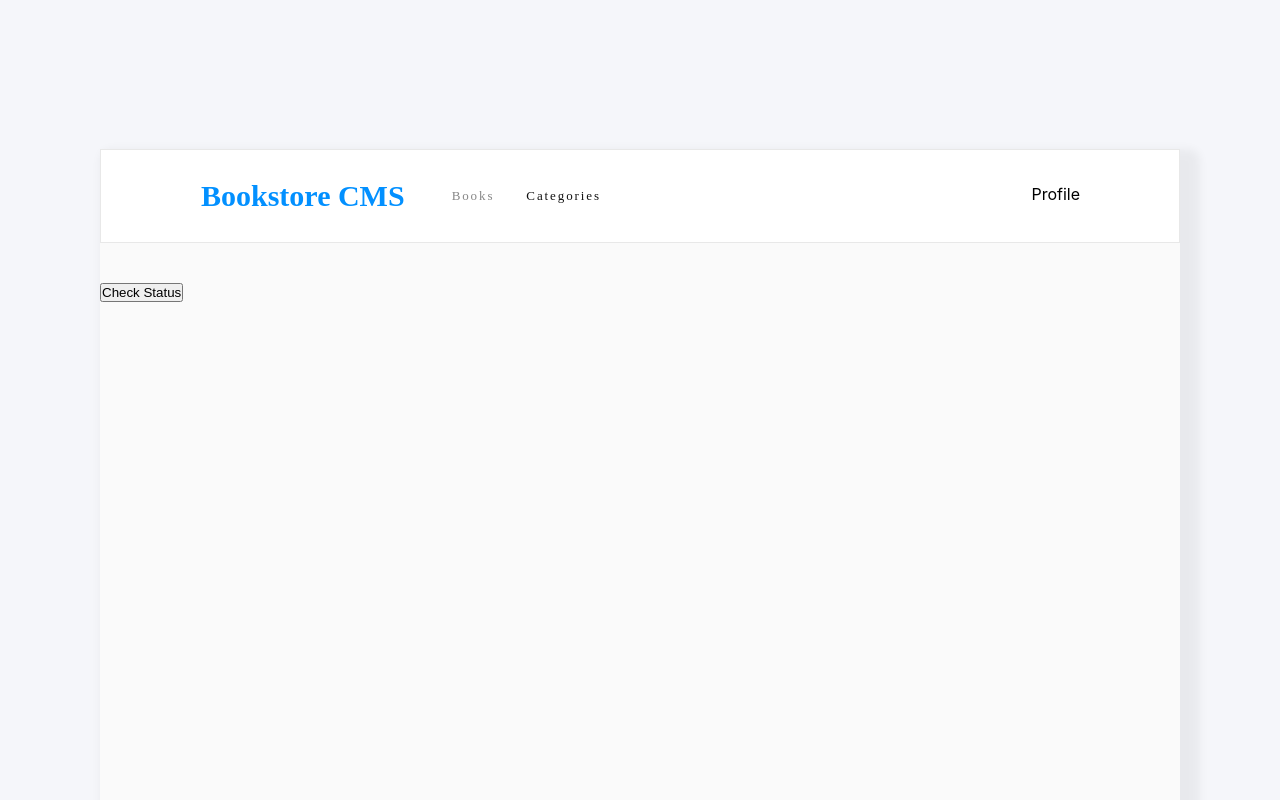
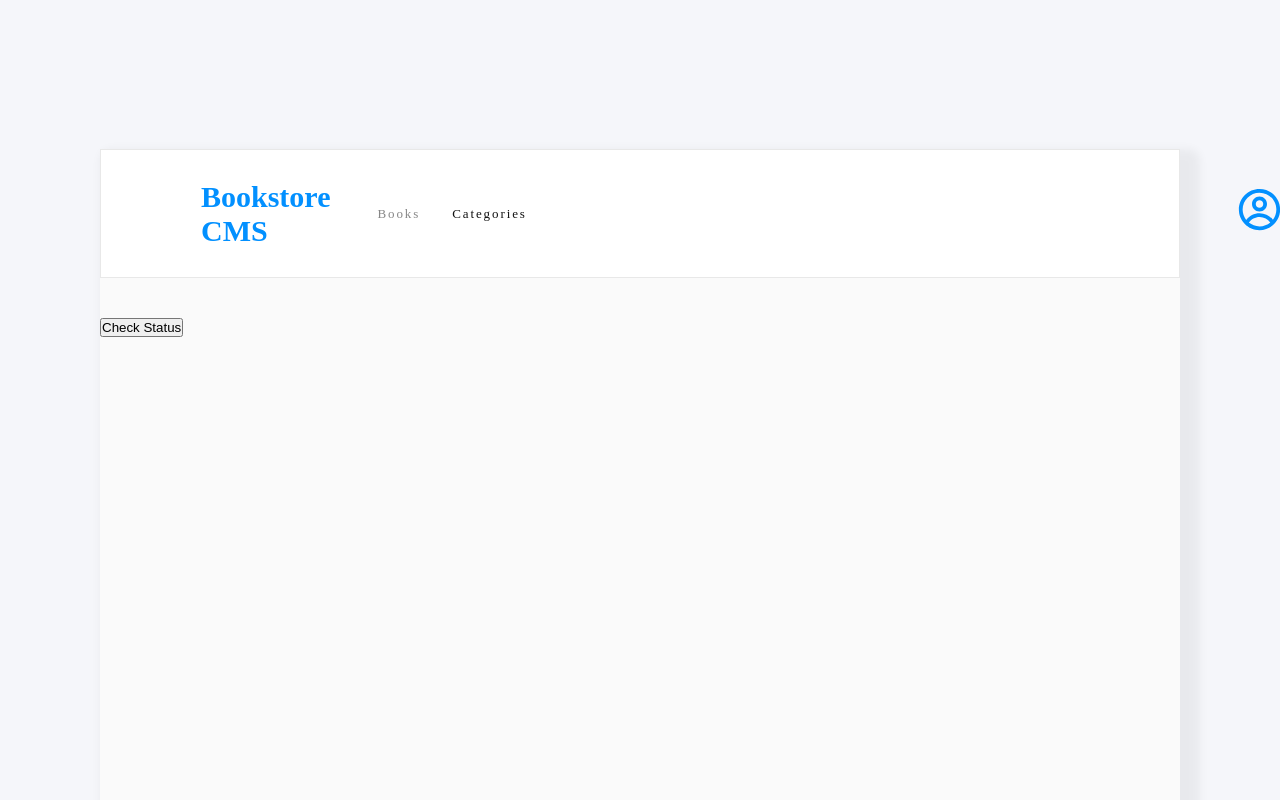
Before and after one commit to shubhambhoyar077/bookstore, a React (Create React App) app: page /categories in a window 1280 px wide. Shown: the top 800 px of the page. Built offline with nearby package versions, Linux system fonts and the light colour scheme.

Commit message:
Add profile icon using react icon

```diff
--- a/package.json
+++ b/package.json
@@ -11,6 +11,7 @@
     "prop-types": "^15.8.1",
     "react": "^18.2.0",
     "react-dom": "^18.2.0",
+    "react-icons": "^4.8.0",
     "react-redux": "^8.0.5",
     "react-router-dom": "^6.10.0",
     "react-scripts": "5.0.1",
--- a/src/App.css
+++ b/src/App.css
@@ -91,6 +91,16 @@ body{
 .active{
   opacity: 1;
 }
+.profile{
+  width: 2.813rem;
+
+  height: 2.813rem;
+
+  margin: 0 0 0 41.5rem;
+
+  padding: 0.875rem;
+  color: var(--azure)
+}
 .booklist > li{
 
   margin: 2.313rem 6.25rem 0;
@@ -138,6 +148,7 @@ body{
   letter-spacing: normal;
 
   color: var(--cool-blue);
+  cursor: pointer;
 }
 .book-action-btn > button:not(:last-child){
   padding-right: 15px;
--- a/src/components/NavBar.js
+++ b/src/components/NavBar.js
@@ -1,3 +1,4 @@
+import { CgProfile } from 'react-icons/cg';
 import NavItem from './NavItems';
 
 export default function NavBar() {
@@ -7,7 +8,7 @@ export default function NavBar() {
         <h1>Bookstore CMS</h1>
         <NavItem />
       </div>
-      <span>Profile</span>
+      <span><CgProfile className="profile" /></span>
     </nav>
   );
 }
```
Also changed, not shown: 1 other file (tests, documents, lock files or other folders).
